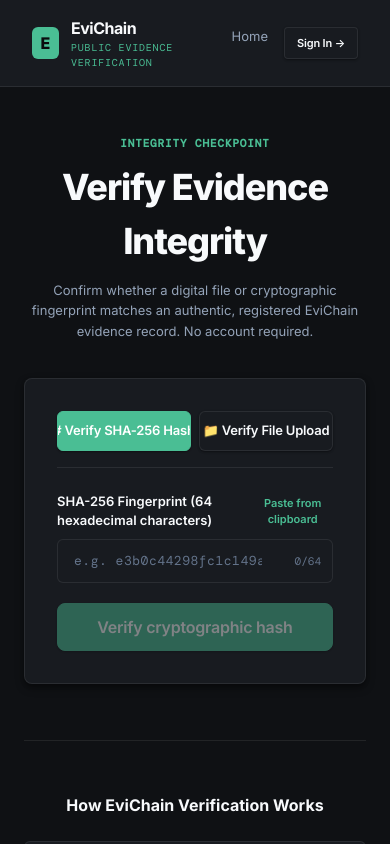
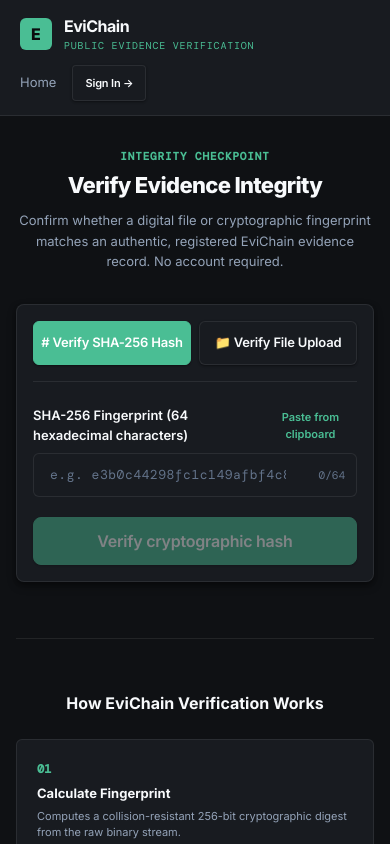
Before and after one commit to ROhitg-upta/EviChain-H, a Next.js app: page /verify in a window 390 px wide. Shown: the top 844 px of the page. Built offline with nearby package versions, Linux system fonts and the light colour scheme; no server answers.

Commit message:
fix(ui): eliminate verify page mobile overflow and boost placeholder contrast

```diff
--- a/app/components/ui/input.tsx
+++ b/app/components/ui/input.tsx
@@ -18,7 +18,7 @@ const stateClass: Record<FieldState, string> = {
 };
 
 const fieldClass =
-  "w-full rounded-lg border border-slate-700 bg-slate-900 px-3.5 py-2.5 text-sm text-slate-100 shadow-sm transition placeholder:text-slate-500 focus:outline-none focus:ring-4 disabled:cursor-not-allowed disabled:bg-slate-800 disabled:text-slate-500 dark:bg-slate-900 dark:text-slate-50 dark:placeholder:text-slate-500 dark:disabled:bg-slate-800";
+  "w-full rounded-lg border border-slate-700 bg-slate-900 px-3.5 py-2.5 text-sm text-slate-100 shadow-sm transition placeholder:text-slate-400 focus:outline-none focus:ring-4 disabled:cursor-not-allowed disabled:bg-slate-800 disabled:text-slate-500 dark:bg-slate-900 dark:text-slate-50 dark:placeholder:text-slate-400 dark:disabled:bg-slate-800";
 
 export type InputProps = InputHTMLAttributes<HTMLInputElement> & {
   label?: string;
--- a/app/verify/page.tsx
+++ b/app/verify/page.tsx
@@ -167,7 +167,7 @@ export default function PublicVerifyPage() {
   return (
     <main style={{ minHeight: "100vh", background: "var(--surface-base)", color: "var(--text-primary)", fontFamily: "var(--font-sans)" }}>
       {/* Navigation Header */}
-      <header style={{ display: "flex", alignItems: "center", justifyContent: "space-between", padding: "16px 32px", borderBottom: "1px solid var(--border-default)", background: "var(--surface-raised)" }}>
+      <header style={{ display: "flex", alignItems: "center", justifyContent: "space-between", padding: "14px 20px", borderBottom: "1px solid var(--border-default)", background: "var(--surface-raised)", flexWrap: "wrap", gap: 12 }}>
         <a href="/" style={{ display: "flex", alignItems: "center", gap: 12, textDecoration: "none", color: "var(--text-primary)" }} aria-label="EviChain home">
           <span style={{ width: 32, height: 32, display: "grid", placeItems: "center", background: "var(--brand-600)", color: "var(--neutral-50)", borderRadius: "var(--radius-md)", fontSize: 16, fontWeight: 800 }}>E</span>
           <div>
@@ -177,18 +177,18 @@ export default function PublicVerifyPage() {
             </div>
           </div>
         </a>
-        <nav style={{ display: "flex", gap: 16, fontSize: "var(--text-sm)" }}>
+        <nav style={{ display: "flex", gap: 16, fontSize: "var(--text-sm)", alignItems: "center" }}>
           <a href="/" style={{ color: "var(--text-secondary)", textDecoration: "none" }}>Home</a>
-          <a href="/login" className="btn btn-secondary btn-sm">Sign In →</a>
+          <a href="/login" className="btn btn-secondary btn-sm" style={{ minHeight: 36 }}>Sign In →</a>
         </nav>
       </header>
 
       {/* Main Container */}
-      <div style={{ maxWidth: 760, margin: "0 auto", padding: "48px 24px 80px" }}>
+      <div style={{ maxWidth: 760, margin: "0 auto", padding: "32px 16px 80px", width: "100%", boxSizing: "border-box", overflowX: "hidden" }}>
         {/* Header Hero */}
-        <div style={{ textAlign: "center", marginBottom: 36 }}>
+        <div style={{ textAlign: "center", marginBottom: 32 }}>
           <p className="eyebrow" style={{ color: "var(--brand-600)", marginBottom: 8 }}>INTEGRITY CHECKPOINT</p>
-          <h1 style={{ margin: 0, fontSize: "var(--text-2xl)", fontWeight: 800, letterSpacing: "var(--tracking-tight)", color: "var(--text-primary)" }}>
+          <h1 style={{ margin: 0, fontSize: "clamp(22px, 5.5vw, 36px)", fontWeight: 800, letterSpacing: "var(--tracking-tight)", color: "var(--text-primary)", lineHeight: 1.15 }}>
             Verify Evidence Integrity
           </h1>
           <p style={{ margin: "12px auto 0", maxWidth: 540, fontSize: "var(--text-sm)", color: "var(--text-secondary)", lineHeight: 1.6 }}>
@@ -197,15 +197,15 @@ export default function PublicVerifyPage() {
         </div>
 
         {/* Console Box */}
-        <div className="verify-console">
+        <div className="verify-console" style={{ padding: "clamp(16px, 4vw, 32px)", width: "100%", boxSizing: "border-box" }}>
           {/* Tabs */}
-          <div style={{ display: "flex", gap: 8, marginBottom: 24, paddingBottom: 16, borderBottom: "1px solid var(--border-default)" }} role="tablist">
+          <div style={{ display: "flex", gap: 8, marginBottom: 24, paddingBottom: 16, borderBottom: "1px solid var(--border-default)", flexWrap: "wrap" }} role="tablist">
             <button
               onClick={() => { setActiveTab("hash"); reset(); }}
               role="tab"
               aria-selected={activeTab === "hash"}
               className={`btn ${activeTab === "hash" ? "btn-primary" : "btn-secondary"} btn-md`}
-              style={{ flex: 1 }}
+              style={{ flex: "1 1 140px", minHeight: 44 }}
             >
               # Verify SHA-256 Hash
             </button>
@@ -214,7 +214,7 @@ export default function PublicVerifyPage() {
               role="tab"
               aria-selected={activeTab === "file"}
               className={`btn ${activeTab === "file" ? "btn-primary" : "btn-secondary"} btn-md`}
-              style={{ flex: 1 }}
+              style={{ flex: "1 1 140px", minHeight: 44 }}
             >
               📁 Verify File Upload
             </button>
```
